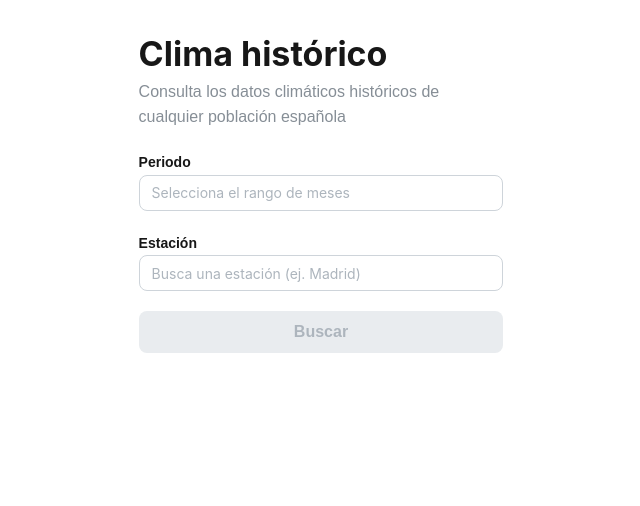
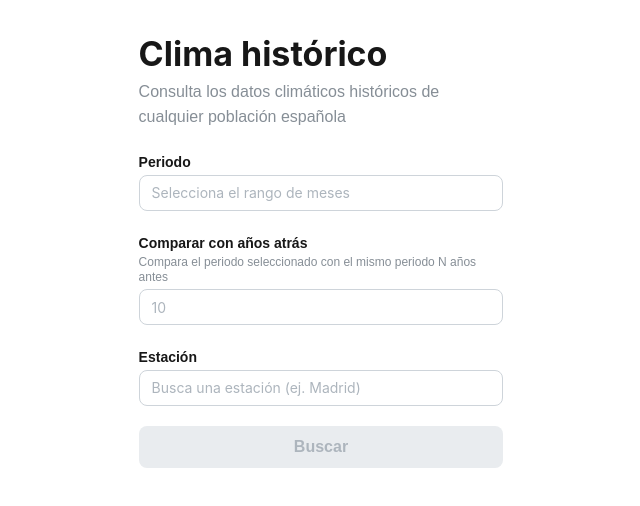
Before and after one commit to ivan1900/historical-climate, a Next.js app: page / in a window 1280 px wide. Shown: the top 506 px of the page, without its empty margins (319-959 px from the left). Built offline with nearby package versions, Linux system fonts and the light colour scheme; no server answers.

Commit message:
feat: add years ago comparison input to search form

```diff
--- a/app/page.tsx
+++ b/app/page.tsx
@@ -5,6 +5,7 @@ import {
   Box,
   Button,
   Loader,
+  NumberInput,
   Stack,
   Text,
   Title,
@@ -42,6 +43,7 @@ export default function Home() {
 
   const [searchResult, setSearchResult] = useState<MonthDataDTO[]>([]);
   const [hasSearched, setHasSearched] = useState(false);
+  const [yearsAgo, setYearsAgo] = useState<number | string>('');
   const [isPending, startTransition] = useTransition();
 
   const canSearch = Boolean(period[0] && period[1] && selectedStationIdema);
@@ -125,6 +127,17 @@ export default function Home() {
                 </Text>
               )}
 
+              <NumberInput
+                label='Comparar con años atrás'
+                placeholder='10'
+                description='Compara el periodo seleccionado con el mismo periodo N años antes'
+                min={0}
+                allowDecimal={false}
+                hideControls
+                value={yearsAgo}
+                onChange={setYearsAgo}
+              />
+
               <Autocomplete
                 label='Estación'
                 placeholder='Busca una estación (ej. Madrid)'
```
Also changed, not shown: .agents/plans/2026_09_06-add_years_ago_comparison/2026_09_06-add_years_ago_comparison-plan.md.
